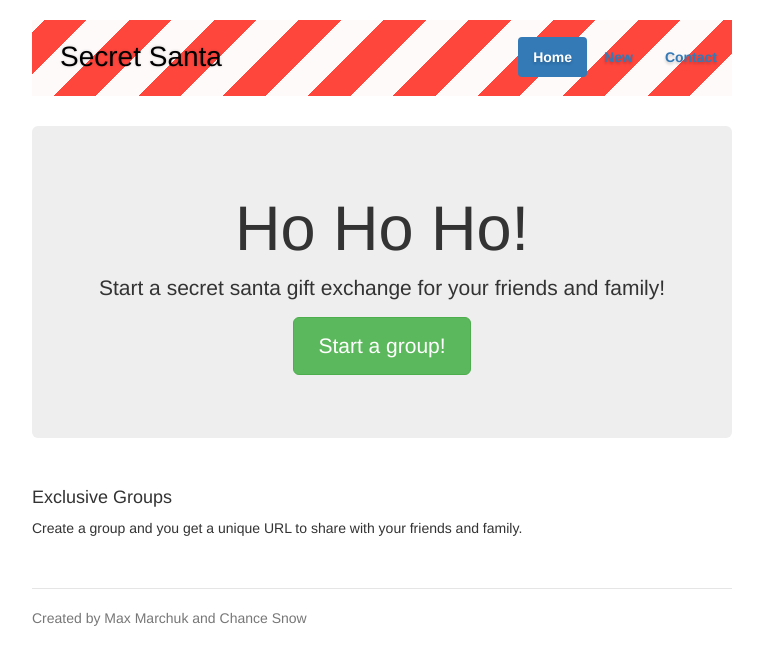
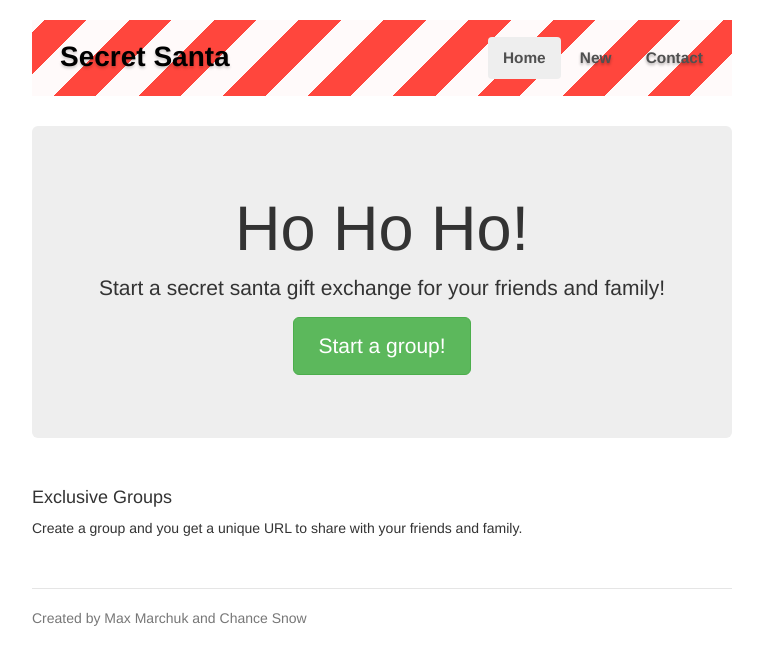
Before and after one commit to maxmarchuk/SecretSanta, a website: page app/index.html in a window 1280 px wide. Both pictures are taken after a click on the link "Home". Shown: the whole page, without its empty margins (258-1021 px from the left). Drawn offline with nearby package versions, Linux system fonts and the light colour scheme; some packages are replaced by stand-ins of ours; files that its build step writes are made by us from their sources.

Commit message:
Adjust header pill button theme, Add header controller

```diff
--- a/app/index.html
+++ b/app/index.html
@@ -22,11 +22,11 @@
 
     <!-- Add your site or application content here -->
     <div class="container">
-      <div class="header">
+      <div class="header" ng-controller="HeaderCtrl">
         <ul class="nav nav-pills pull-right">
-          <li class="active"><a ng-href="#">Home</a></li>
-          <li><a ng-href="#/new">New</a></li>
-          <li><a ng-href="#">Contact</a></li>
+          <li ng-class="{active: isActive('/')}"><a ng-href="#">Home</a></li>
+          <li ng-class="{active: isActive('/new')}"><a ng-href="#/new">New</a></li>
+          <li ng-class="{active: isActive('/contact')}"><a ng-href="#">Contact</a></li>
         </ul>
         <h3>Secret Santa</h3>
       </div>
@@ -78,6 +78,7 @@
         <script src="scripts/services/dbservice.js"></script>
         <script src="scripts/controllers/create.js"></script>
         <script src="scripts/controllers/join.js"></script>
+        <script src="scripts/controllers/header.js"></script>
         <!-- endbuild -->
 </body>
 </html>
--- /dev/null
+++ b/app/scripts/controllers/header.js
@@ -0,0 +1,15 @@
+'use strict';
+
+/**
+ * @ngdoc function
+ * @name secretSantaApp.controller:HeaderCtrl
+ * @description
+ * # HeaderCtrl
+ * Controller of the secretSantaApp
+ */
+angular.module('secretSantaApp')
+  .controller('HeaderCtrl', function ($scope, $location) {
+    $scope.isActive = function (viewLocation) {
+      return viewLocation === $location.path();
+    }
+  });
--- a/app/styles/_theme.scss
+++ b/app/styles/_theme.scss
@@ -1,16 +1,42 @@
 .header {
-  font-weight: bold;
   text-shadow: 0 2px 3px rgba(0, 0, 0, 0.2);
-  color: #000;
   padding-top: 1.2em;
   background: repeating-linear-gradient(-45deg, #fffafa, #fffafa 30px, #ff463d 30px, #ff463d 60px);
   border-bottom: none !important;
 }
 
 .header > h3 {
+  color: #000;
   font-size: 2em;
-  text-shadow: 0 0 3px rgba(0,0,0,0.2);
+  font-weight: bold;
+  text-shadow: 0 2px 3px rgba(0,0,0,0.2);
   padding-left: 1em;
+}
+
+.header .nav-pills {
+  text-shadow: 0 2px 3px rgba(0,0,0,0.3);
+  margin-right: 1em;
+}
+
+.header .nav-pills > li + li {
+  margin-left: 0.3em;
+}
+
+.header .nav-pills > li > a {
+  color: #505050;
+  font-size: 1.1em;
+  font-weight: bold;
+}
+
+.nav-pills > li > a:hover, .nav-pills > li > a:focus {
+  color: #505050;
+  text-shadow: none;
+}
+
+.header .nav-pills > li.active > a, .nav-pills > li.active > a:hover, .nav-pills > li.active > a:focus {
+  color: #ffffff;
+  text-shadow: none;
+  background-color: #bbbbbb;
 }
 
 div.clearfix {
```
Also changed, not shown: test/spec/controllers/header.js (added, +22 -0 lines).
